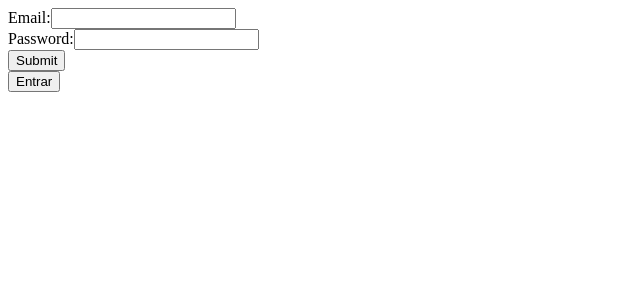
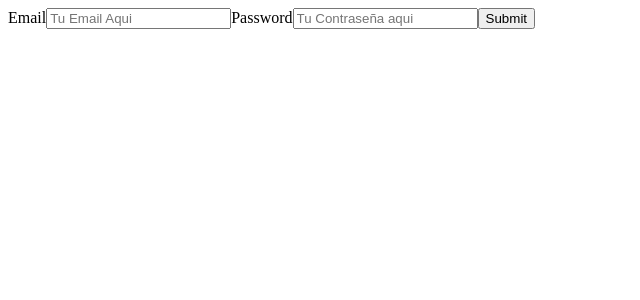
Before and after one commit to DevJohanR/rick_and_morty, a React (Vite) app: page / in a window 1280 px wide. Shown: the top 300 px of the page, without its empty margins (0-640 px from the left). Built offline with nearby package versions, Linux system fonts and the light colour scheme.

Commit message:
clases de repaso --form 50%

```diff
--- a/src/components/Form/Form.jsx
+++ b/src/components/Form/Form.jsx
@@ -1,50 +1,47 @@
-import React, { useState } from 'react'
-import { Link } from 'react-router-dom'
-import Button from "../Button/Button.jsx"
+import React, {useState} from 'react'
 
 const Form = () => {
-    const [email, setEmail] = useState("");
-    const [password, setPassword] = useState("");
 
-    const handleSubmit =(event) =>{
-        event.preventDefault();
-        console.log('Email', email);
-        console.log('Password', password);
-    }
+const [userData, setUserData] = useState({email: '', password: ''});
+const [errors, setErrors] = useState("")
+
+// Funcion para manejar el cambio en los inputs
+const handleInputChange = (e)=>{
+const { name, value } = e.target;
+setUserData({
+  ...userData,
+  [name]:value,
+});
+
+// Loggear los cambios en la consola
+console.log(`Campo actualizado: ${name}, Nuevo valor: ${value}`);
+};
+
 
   return (
     <div>
-        <div>
-            <form onSubmit={handleSubmit}>
-                <div>
-                    <label htmlFor="email">Email:</label>
-                    <input
-                    type="email"
-                    id="email"
-                    value={email}
-                    onChange={(e)=>setEmail(e.target.value)}
-                    required
-                    />{/* se debe realizar ruta en server */}
-                </div>
-                <div>
-                    <label htmlFor="password">Password:</label>
-                    <input
-                    type="password"
-                    id="password"
-                    value={password}
-                    onChange={(e)=>setPassword(e.target.value)}
-                    required
-                    />
+        <form action="">
 
-                </div>
-                <button type="submit">Submit</button>
-            </form>
-        </div>
-
-
-        <Link to="/home">
-        <Button name={"Entrar"} />
-        </Link>
+            <label htmlFor="email">Email</label>
+            <input
+            type="text"
+            name="email"
+            placeholder='Tu Email Aqui'
+            id="password"
+            value={userData.email}
+            onChange={handleInputChange}
+             />
+            <label htmlFor="password">Password</label>
+            <input
+            type="password"
+            name="password"
+            placeholder='Tu Contraseña aqui'
+            id='password'
+            value={userData.password}
+            onChange={handleInputChange}
+             />
+            <button type='submit'>Submit</button>
+        </form>
     </div>
   )
 }
```
